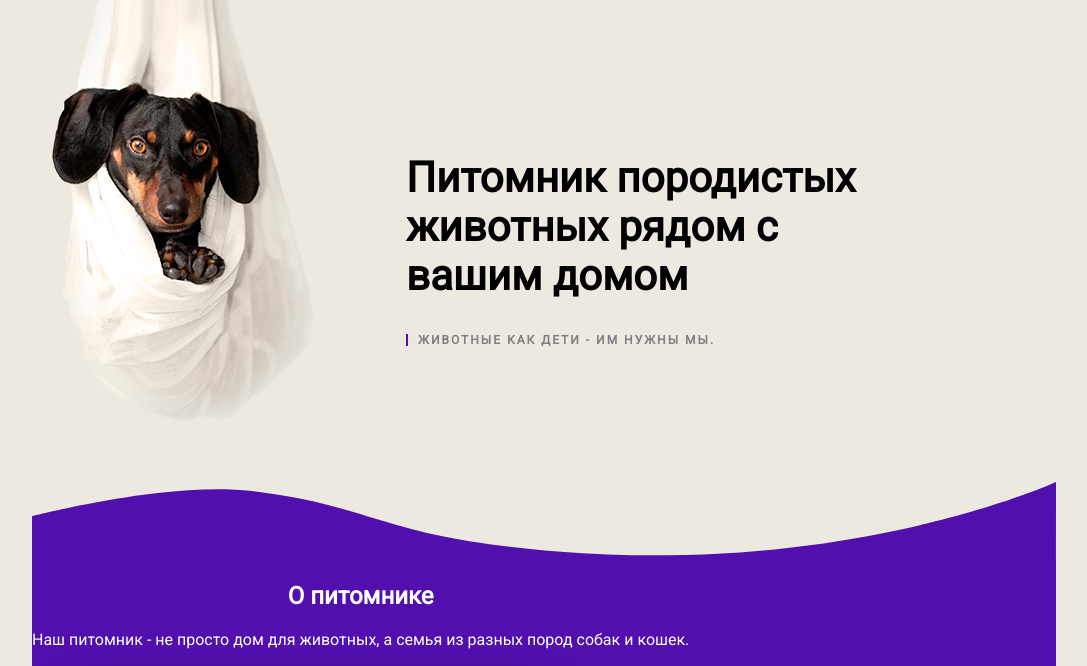
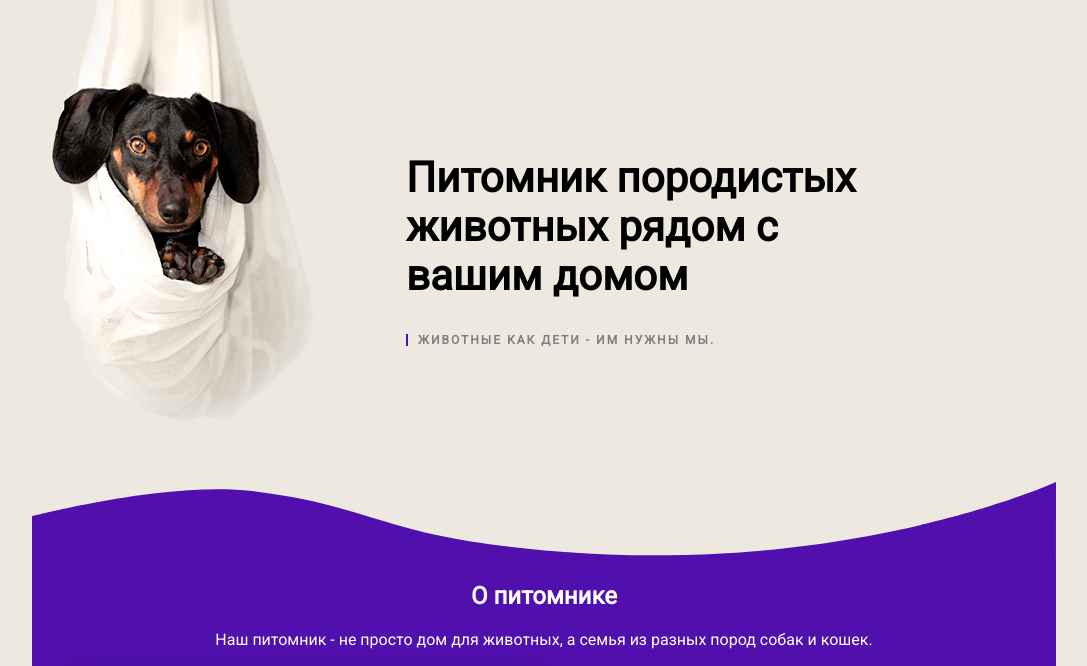
Before and after one commit to kseniyawald/epixx-pets, a plain HTML site: page index.html in a window 1280 px wide. Shown: the part 88-754 px from the top of the page, without its empty margins (96-1183 px from the left). Drawn offline with Linux system fonts and the light colour scheme.

Commit message:
что-то

```diff
--- a/index.html
+++ b/index.html
@@ -33,7 +33,7 @@
 	<section class="about">
 		<div  class="about-header">
 			<h2>О питомнике</h2>
-			<span>Наш питомник - не просто дом для животных, а семья из разных пород собак и кошек.</span>
+			<span class="about-header-small">Наш питомник - не просто дом для животных, а семья из разных пород собак и кошек.</span>
 		</div>
 		<div class="about-block">
 			<div class="about-jpg">
--- a/style/style.css
+++ b/style/style.css
@@ -148,7 +148,11 @@ section.about:before {
 }
 
 .about-header {
+	margin: auto;
+}
 
+.about-header-small {
+	width: 50px;
 }
 
 .about-jpg {
```
